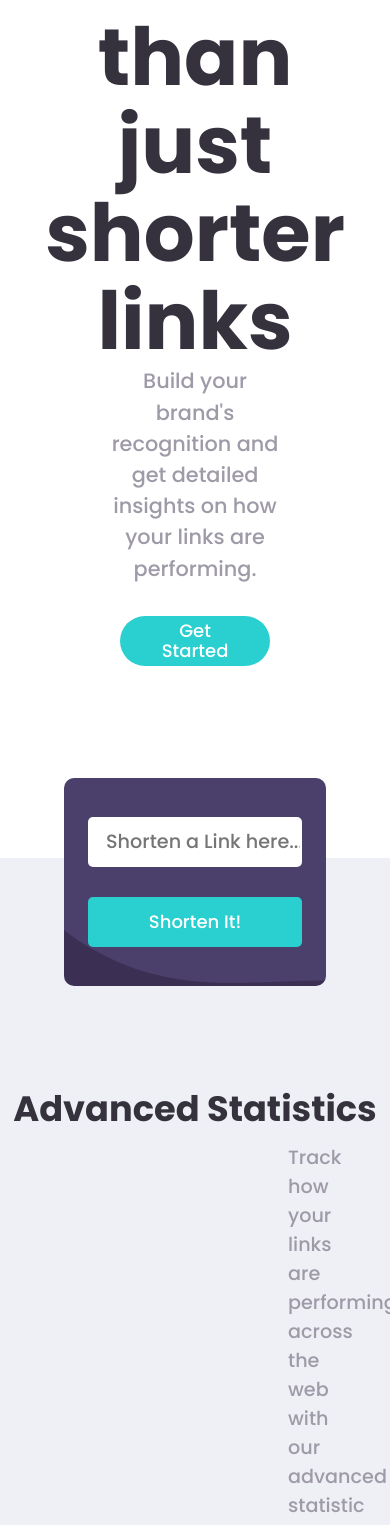
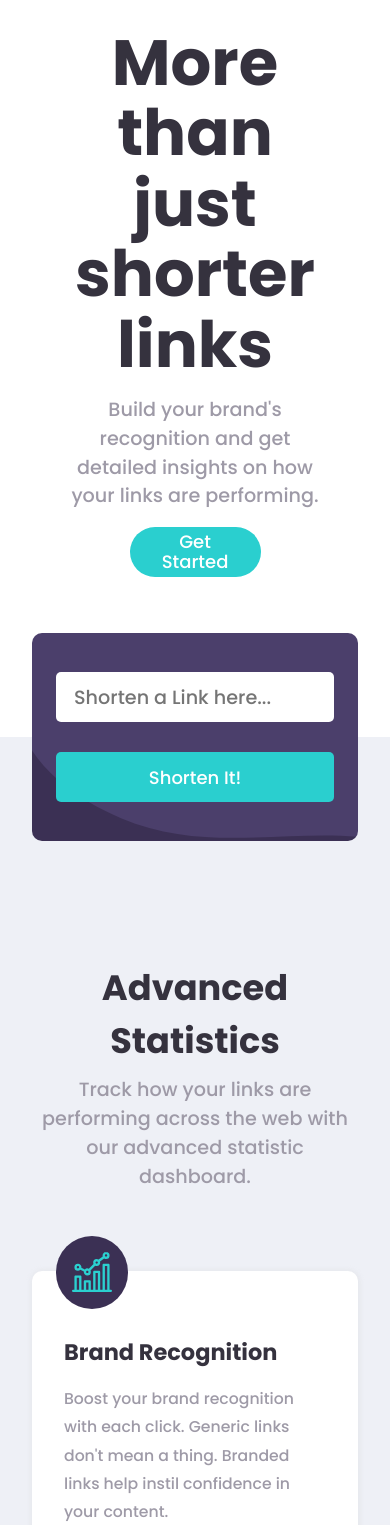
Before and after one commit to flp-pcll/url-shortener-app, a React (Create React App) app: page / in a window 390 px wide. Shown: the part 467-1992 px from the top of the page. Built offline with nearby package versions, Linux system fonts and the light colour scheme.

Commit message:
fixed media query for hero area

```diff
--- a/src/components/Header/HeaderArea.module.css
+++ b/src/components/Header/HeaderArea.module.css
@@ -7,7 +7,6 @@
 
 .top-navigation_container {
     display: flex;
-    /* align-content: center; */
 }
 
 .nav-content {
--- a/src/components/HeroArea/HeroArea.module.css
+++ b/src/components/HeroArea/HeroArea.module.css
@@ -18,9 +18,21 @@
         flex-direction: column-reverse;
         left: 0;
         text-align: center;
+        margin-bottom: 8rem;
     }
 
     .hero-area img {
         width: 100%
     }
 }
+
+@media screen and (max-width: 450px) {
+    .hero-area {
+        margin-bottom: 8rem;
+    }
+    .hero-area img {
+        width: 140%;
+        margin: 0 1rem;
+    }
+
+}
--- a/src/components/HeroArea/HeroImage/HeroImage.module.css
+++ b/src/components/HeroArea/HeroImage/HeroImage.module.css
@@ -6,3 +6,9 @@
     width: 123%;
     height: auto;
 }
+
+@media screen and (max-width: 1080px) {
+    .hero-img-area img {
+        width: 118%;
+    }
+}
--- a/src/components/HeroArea/HeroText.js/HeroText.module.css
+++ b/src/components/HeroArea/HeroText.js/HeroText.module.css
@@ -43,3 +43,38 @@
         width: 50%;
     }
 }
+
+@media screen and (max-width: 1080px) {
+    .hero-text_container h1 {
+        font-size: 4rem;
+    }
+    .hero-text_container p {
+        font-size: 1.2rem;
+        margin-right: 1rem;
+    }
+}
+
+@media screen and (max-width: 1000px) {
+    .hero-text_container p {
+        margin: 1rem 0;
+    }
+
+}
+
+
+/* @media screen and (max-width: 500px) {
+    .hero-text_container {
+        margin: 1.8rem 0;
+    }
+    .hero-text_container h1 {
+        font-size: 2.5rem;
+    }
+    .hero-text_container p {
+        margin: 1rem 2rem;
+        font-size: 1rem;
+    }
+
+    .hero-text_container__control button {
+        width: 90%;
+    }
+} */
--- a/src/components/Layout/MainFlex.module.css
+++ b/src/components/Layout/MainFlex.module.css
@@ -1,8 +1,12 @@
 @import url('../../assets/styles/variables.css');
 .main-flex {
-    /* overflow: hidden; */
-    width: 100%;
     background-color: var(--main-area-gray);
     position: relative;
-    z-index: 100000;
+    padding: 0 4rem;
 }
+
+@media screen and (max-width: 1000px) {
+    .main-flex {
+        padding: 0 2rem;
+    }
+}
--- a/src/components/ShortenerArea/ShortenedLink/ShortenedLink.module.css
+++ b/src/components/ShortenerArea/ShortenedLink/ShortenedLink.module.css
@@ -58,7 +58,7 @@
     bottom: 15px;
 }
 
-@media screen and (max-width: 1000px) {
+@media screen and (max-width: 830px) {
     .shortened-link_container {
         height: 100%;
     }
--- a/src/components/ShortenerArea/ShortenedLinksList/ShortenedLinksList.module.css
+++ b/src/components/ShortenerArea/ShortenedLinksList/ShortenedLinksList.module.css
@@ -1,3 +1,3 @@
 .shortened-links_list-area {
-    margin: 1rem 4rem 0 4rem;
+    margin: 1rem 0 0 0;
 }
--- a/src/components/ShortenerArea/ShortenerArea.module.css
+++ b/src/components/ShortenerArea/ShortenerArea.module.css
@@ -4,3 +4,9 @@
     position: relative;
     bottom: 5rem;
 }
+
+@media screen and (max-width: 830px) {
+    .shortener-area {
+        bottom: calc(208px / 2);
+    }
+}
--- a/src/components/ShortenerArea/ShortenerForm/ShortenerForm.module.css
+++ b/src/components/ShortenerArea/ShortenerForm/ShortenerForm.module.css
@@ -7,7 +7,6 @@
     background-size: cover;
     background-position: top left;
 
-    margin: 0 4rem;
     position: relative;
 }
 
@@ -61,10 +60,11 @@
 }
 .error-message_alert {
     display: block;
+    font-style: italic;
     color: var(--red);
 }
 
-@media screen and (max-width: 1000px) {
+@media screen and (max-width: 830px) {
     .shortener-form_card {
         background-image: url('../../../assets/images/bg-shorten-mobile.svg');
         background-repeat: no-repeat;
--- a/src/components/StatsArea/StatsCard/StatsCard.module.css
+++ b/src/components/StatsArea/StatsCard/StatsCard.module.css
@@ -43,6 +43,5 @@
 .stats-card_text-area p {
     line-height: 1.8;
     font-size: .98rem;
-    /* text-justify:distribute-all-lines; */
     color: var(--very-grayish-violet);
 }
--- a/src/components/StatsArea/StatsCardsList/StatsCardsList.module.css
+++ b/src/components/StatsArea/StatsCardsList/StatsCardsList.module.css
@@ -1,7 +1,7 @@
 .stats-cards_list-area {
     display: flex;
     justify-content: space-between;
-    margin: 5rem 4rem 5rem 4rem;
+    margin: 5rem 0 5rem 0;
     height: 100%;
     position: relative;
 }
--- a/src/components/StatsArea/StatsHeader/StatsHeader.module.css
+++ b/src/components/StatsArea/StatsHeader/StatsHeader.module.css
@@ -8,12 +8,19 @@
 
 .stats-header p {
     color: var(--very-grayish-violet);
-    margin: 0 22rem;
     font-size: 1.2rem;
+    width: 50%;
+    margin: 0 auto;
 }
 
-@media screen and (max-width: 1220px) {
+@media screen and (max-width: 1000px) {
     .stats-header p {
-        margin:  0 18rem;
+        width: 80%;
     }
 }
+
+@media screen and (max-width: 650px) {
+    .stats-header p {
+        width: 100%;
+    }
+}
```
